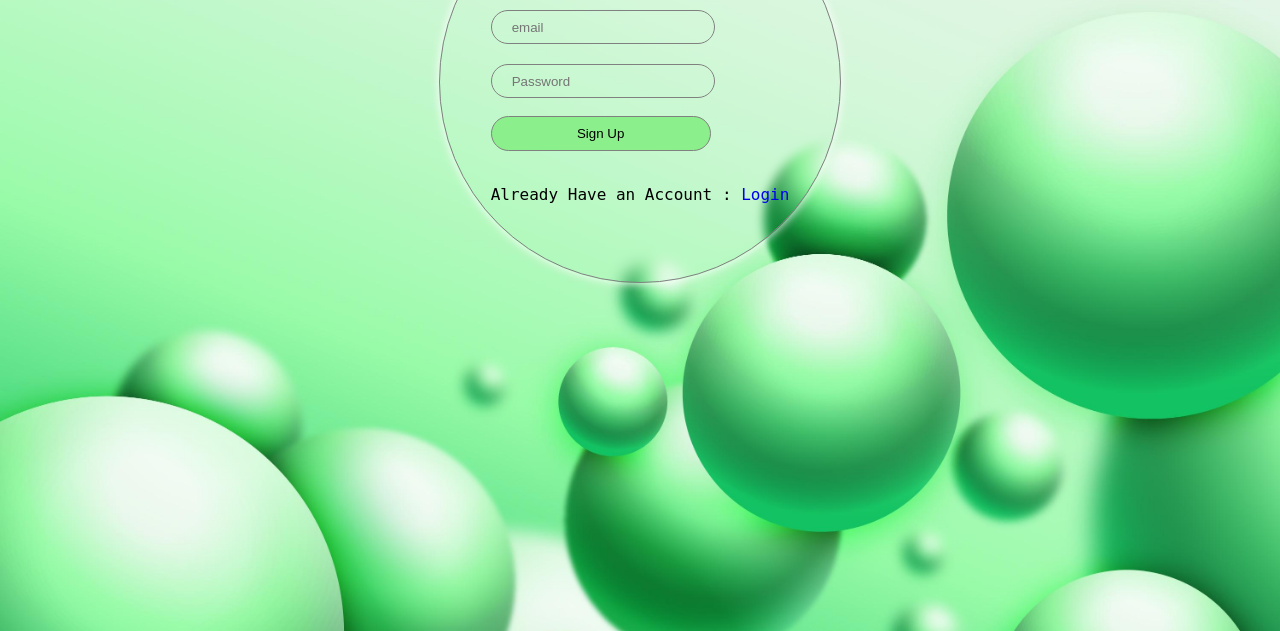
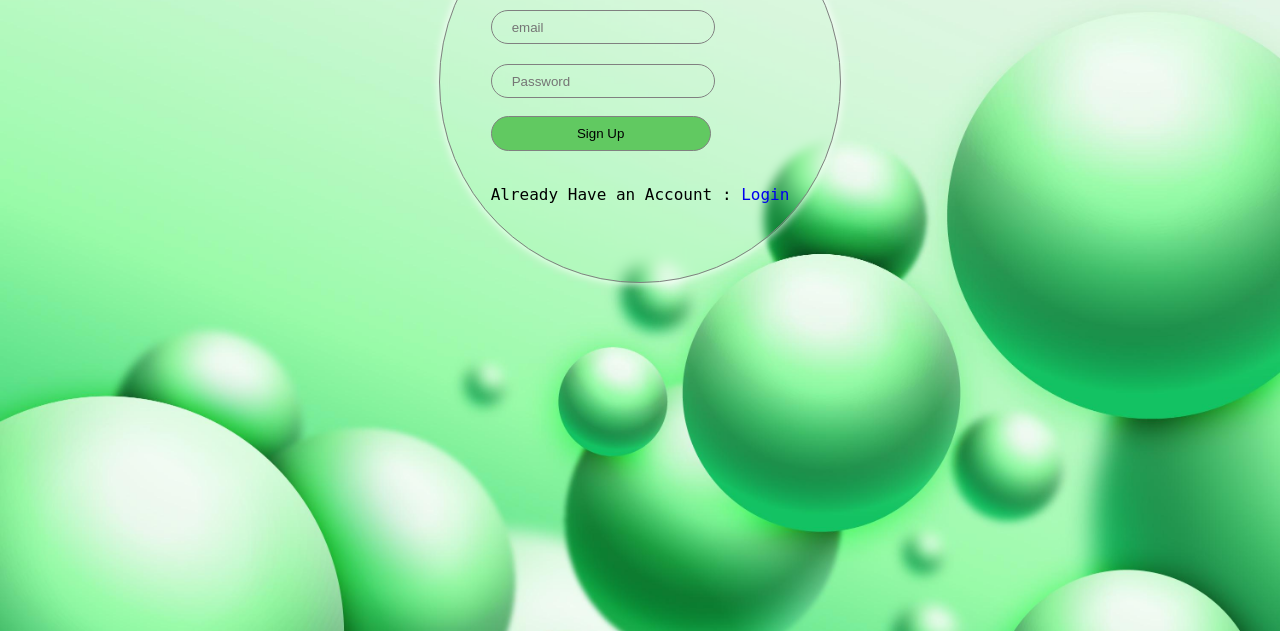
Before and after one commit to ZEESHAN8692/Signup-Login-Page-javaScript-Project-, a plain HTML site: page signup.html in a window 1280 px wide. In both pictures the pointer is over the button "Sign Up". Shown: the part 169-800 px from the top of the page. Drawn offline with Linux system fonts and the light colour scheme.

Commit message:
Project  Completed

```diff
--- a/signup.html
+++ b/signup.html
@@ -55,6 +55,9 @@
         border: 1px solid gray;
         cursor: pointer;
       }
+      #signup-btn:hover {
+        background-color: rgb(97, 201, 97);
+      }
       h1 {
         text-align: center;
         margin-top: 50px;
```
Also changed, not shown: login.html (+3 -0 lines).
